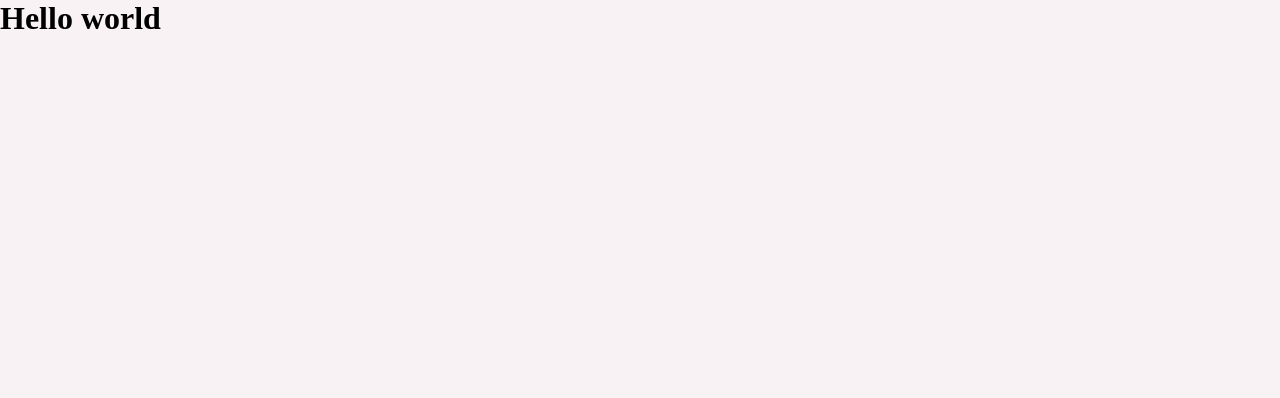
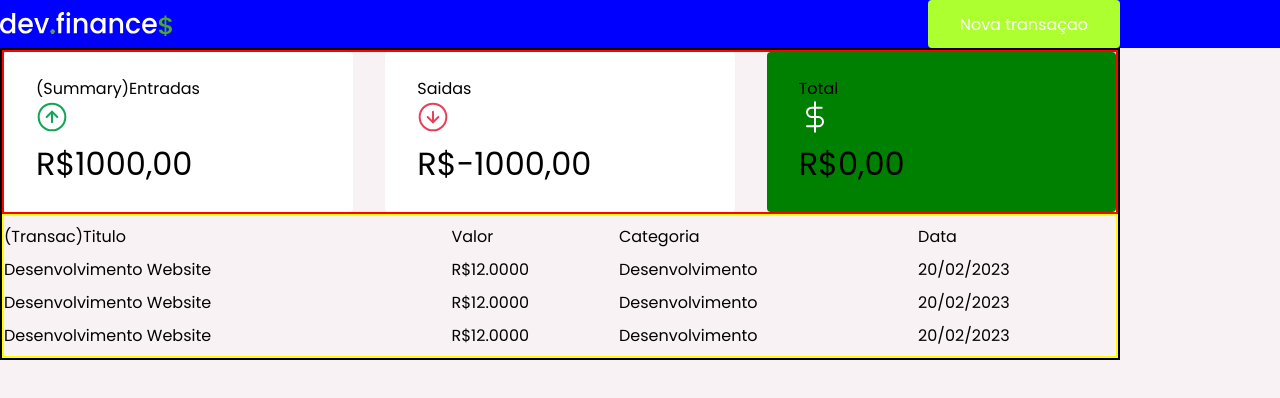
Before and after one commit to lucasFilppe/personal-finances, a React (Create React App) app: page / in a window 1280 px wide. Shown: the top 398 px of the page. Built offline with nearby package versions, Linux system fonts and the light colour scheme.

Commit message:
adicionando estilos

```diff
--- a/public/index.html
+++ b/public/index.html
@@ -1,6 +1,7 @@
 <!DOCTYPE html>
 <html lang="en">
   <head>
+    <link rel="preconnect" href="https://fonts.googleapis.com" />
     <meta charset="utf-8" />
     <link rel="icon" href="%PUBLIC_URL%/favicon.ico" />
     <meta name="viewport" content="width=device-width, initial-scale=1" />
@@ -8,6 +9,12 @@
     <meta
       name="description"
       content="Web site created using create-react-app"
+    />
+
+    <link rel="preconnect" href="https://fonts.gstatic.com" crossorigin />
+    <link
+      href="https://fonts.googleapis.com/css2?family=Poppins:wght@400;600&display=swap"
+      rel="stylesheet"
     />
 
     <!--
--- a/src/App.tsx
+++ b/src/App.tsx
@@ -1,12 +1,16 @@
 
+import { Dashboard } from './components/Dashboard';
+import { Header } from './components/Header';
+import { Summary } from './components/Summary';
 import {GlobalStyle} from  './styles/global';
 
 function App() {
   return (
-    <div className="App">
-      <h1>Hello world</h1>
+    <>
       <GlobalStyle/>
-    </div>
+      <Header/>
+      <Dashboard/>
+    </>
   );
 }
 
--- /dev/null
+++ b/src/components/Dashboard/index.tsx
@@ -0,0 +1,12 @@
+import { Summary } from "../Summary";
+import { TransactionsTable } from "../TransactionsTable";
+import { Container } from "./styles";
+
+export function Dashboard(){
+    return(
+            <Container>
+                <Summary/>
+                <TransactionsTable/>
+            </Container>
+    )
+}
--- /dev/null
+++ b/src/components/Dashboard/styles.ts
@@ -0,0 +1,8 @@
+import styled from "styled-components";
+
+export const Container = styled.main`
+    border: 2px solid black;
+    max-width: 1120px;
+    margin: 0 auto;
+    padding: 2.5rem;
+`
--- /dev/null
+++ b/src/components/Header/index.tsx
@@ -0,0 +1,13 @@
+import logoImg from "../../assets/logo.svg";
+import { Container, Content } from "./styles";
+
+export function Header() {
+  return (
+      <Container>
+        <Content>
+          <img src={logoImg} alt="personal-finances" />
+          <button>Nova transaçao</button>
+        </Content>
+      </Container>
+  );
+}
--- /dev/null
+++ b/src/components/Header/styles.ts
@@ -0,0 +1,34 @@
+import styled from 'styled-components'
+
+export const Container = styled.header`
+    background: blue;
+
+`
+
+export const Content = styled.div`
+    max-width: 1120px;
+    margin: 0 auto;
+
+    padding: 0 1rem 10rem;
+    display: flex;
+    align-items: center;
+    justify-content: space-between;
+
+    button {
+        font-size: 1rem;
+        color: #ffff;
+        background: greenyellow;
+        border: 0;
+        padding: 0 2rem;
+        border-radius: 0.25rem;
+        height: 3rem;
+
+        transition: filter 0.2s;
+
+        &:hover{
+            filter: brightness(0.9)
+        }
+
+    }
+
+`
--- /dev/null
+++ b/src/components/Summary/index.tsx
@@ -0,0 +1,34 @@
+import { Container } from "./styles";
+import entradasImg from "../../assets/income.svg"
+import saidasImg from "../../assets/expense.svg"
+import totalImg from "../../assets/total.svg"
+
+export function Summary(){
+    return(
+          <Container>
+            <div>
+              <header>
+                <p>(Summary)Entradas</p>
+                <img src={entradasImg} alt="entradas"/>
+              </header>
+              <strong>R$1000,00</strong>
+            </div>
+
+            <div>
+              <header>
+                <p>Saidas</p>
+                <img src={saidasImg} alt="saidas"/>
+              </header>
+              <strong>R$-1000,00</strong>
+            </div>
+
+            <div className="summary-total">
+              <header>
+                <p>Total</p>
+                <img src={totalImg} alt="total"/>
+              </header>
+              <strong>R$0,00</strong>
+            </div>
+          </Container>
+    )
+}
--- /dev/null
+++ b/src/components/Summary/styles.ts
@@ -0,0 +1,34 @@
+import styled from "styled-components";
+
+export const Container = styled.div`
+    border: 2px solid red;
+    display: grid;
+    grid-template-columns: 1fr 1fr 1fr;
+    margin-top: -10rem;
+    gap: 2rem;
+
+    div{
+        background: var(--shape);
+        padding: 1.5rem 2rem;
+        border-radius: 0.25rem;
+        color: var(--text-title);
+
+        header{
+            display: block;
+            align-items: center;
+            justify-content: space-between;
+        }
+
+        strong{
+            margin-top: 1rem;
+            font-size: 2rem;
+            font-weight: normal;
+            line-height: 3rem;
+        }
+
+        &.summary-total{
+            background: green;
+        }
+    }
+
+`
--- /dev/null
+++ b/src/components/TransactionsTable/index.tsx
@@ -0,0 +1,41 @@
+import { Container } from "./styles";
+
+export function TransactionsTable() {
+  return (
+    <Container>
+      <table>
+        <thead>
+          <tr>
+            <td>(Transac)Titulo</td>
+            <td>Valor</td>
+            <td>Categoria</td>
+            <td>Data</td>
+          </tr>
+        </thead>
+
+        <tbody>
+          <tr>
+            <td>Desenvolvimento Website</td>
+            <td>R$12.0000</td>
+            <td>Desenvolvimento</td>
+            <td>20/02/2023</td>
+          </tr>
+
+          <tr>
+            <td>Desenvolvimento Website</td>
+            <td>R$12.0000</td>
+            <td>Desenvolvimento</td>
+            <td>20/02/2023</td>
+          </tr>
+
+          <tr>
+            <td>Desenvolvimento Website</td>
+            <td>R$12.0000</td>
+            <td>Desenvolvimento</td>
+            <td>20/02/2023</td>
+          </tr>
+        </tbody>
+      </table>
+    </Container>
+  );
+}
--- /dev/null
+++ b/src/components/TransactionsTable/styles.ts
@@ -0,0 +1,20 @@
+import styled from "styled-components";
+
+export const Container = styled.div`
+    border: 2px solid yellow;
+    margin-top: 4rem;
+
+    table{
+        border-spacing: 0 0.5rem;
+				width: 100%;
+
+				th{
+					color: var(--text-body);
+					font-weight: 400;
+					padding: 1rem 2rem;
+					text-align: left;
+					line-height: 1.4rem;
+
+				}
+    }
+`
--- a/src/styles/global.ts
+++ b/src/styles/global.ts
@@ -5,8 +5,6 @@ export const GlobalStyle = createGlobalStyle`
         --background: #f8f2f5;
         --red: #e52e5d;
         --blue: #5429CC
-
-        --blue-light: #6933ff;
 
         --text-title: #363f5f;
         --text-body: #969cb3;
@@ -34,8 +32,17 @@ export const GlobalStyle = createGlobalStyle`
         background: var(--background);
     }
 
+    body, input, textarea , button{
+        font-family: 'Poppins', sans-serif;
+        font-weight: 400;
+    }
+
     button{
         cursor: pointer;
+    }
+
+    h1, h2, h3, h4, h5, h6, strong{
+        font-weight: 600;
     }
 
     [disables]{
```
